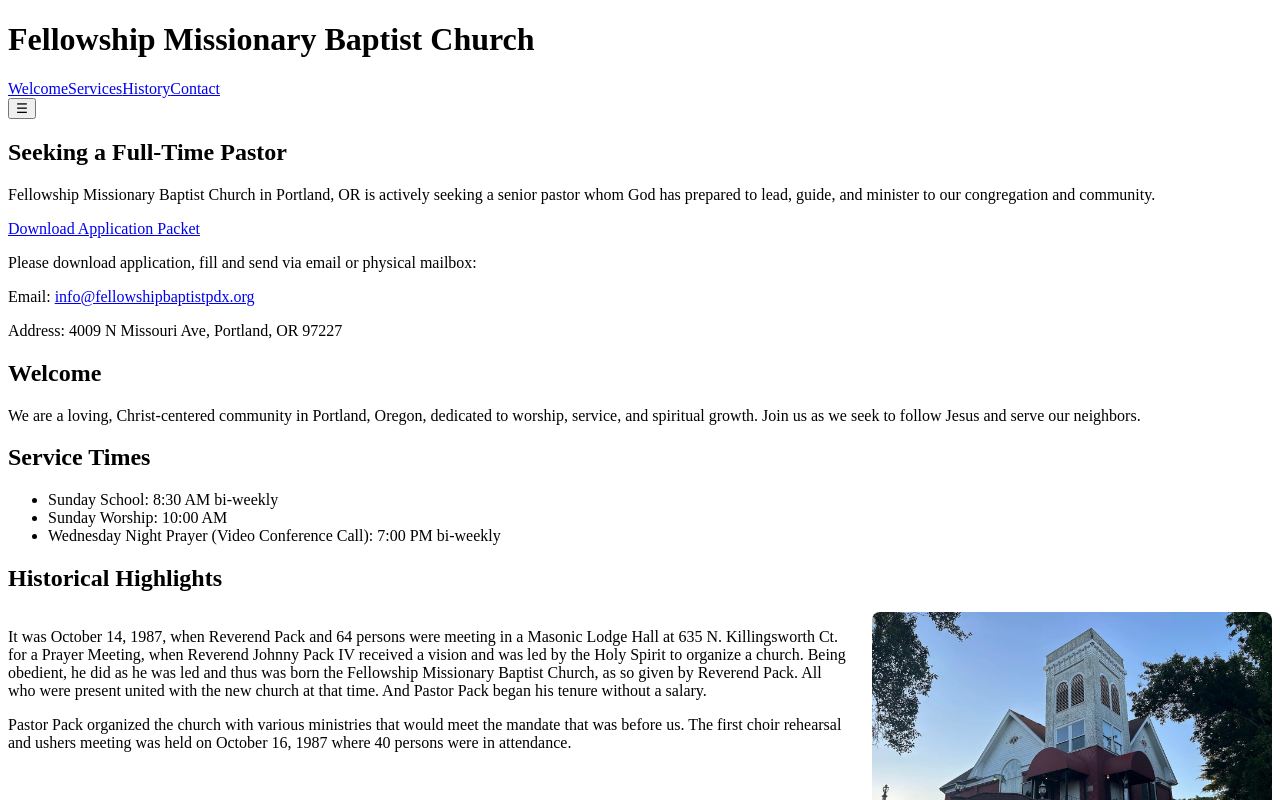
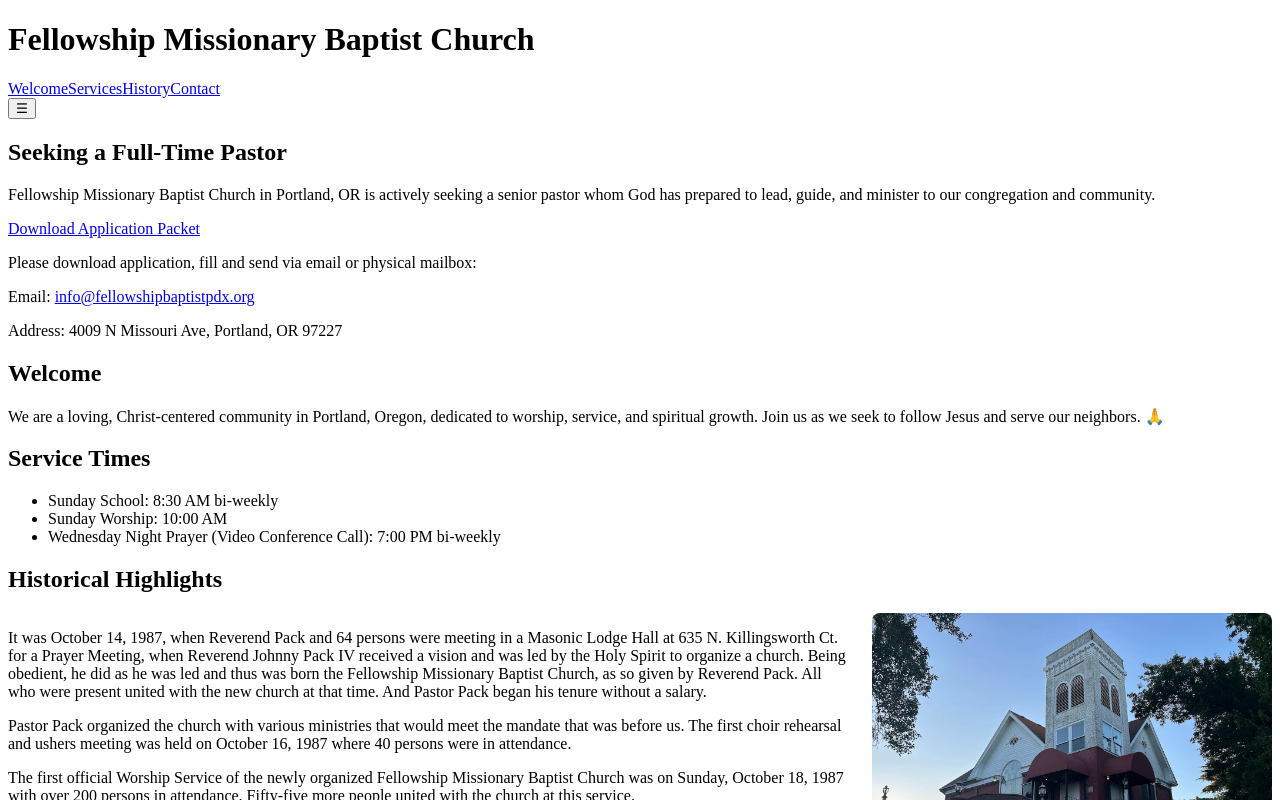
Before and after one commit to fellowshipbaptistpdx/fellowshipbaptistpdx.github.io, a React (Vite) app: page / in a window 1280 px wide. Shown: the top 800 px of the page. Built offline with nearby package versions, Linux system fonts and the light colour scheme; the HTML template or start-up script is replaced by a standard one.

Commit message:
Update: Add emoji to welcome text and reorganize history paragraph

```diff
--- a/src/App.jsx
+++ b/src/App.jsx
@@ -5,6 +5,7 @@ import Footer from './components/Footer'
 import UnderHero from './components/UnderHero'
 
 export default function App(){
+  // Force rebuild with new hash
   return (
     <div>
       <Header />
@@ -21,7 +22,7 @@ export default function App(){
         </section>
         <section id="welcome" className="card">
           <h2>Welcome</h2>
-          <p>We are a loving, Christ-centered community in Portland, Oregon, dedicated to worship, service, and spiritual growth. Join us as we seek to follow Jesus and serve our neighbors.</p>
+          <p>We are a loving, Christ-centered community in Portland, Oregon, dedicated to worship, service, and spiritual growth. Join us as we seek to follow Jesus and serve our neighbors. 🙏</p>
         </section>
 
         <section id="services" className="card">
@@ -40,11 +41,11 @@ export default function App(){
               <p>It was October 14, 1987, when Reverend Pack and 64 persons were meeting in a Masonic Lodge Hall at 635 N. Killingsworth Ct. for a Prayer Meeting, when Reverend Johnny Pack IV received a vision and was led by the Holy Spirit to organize a church. Being obedient, he did as he was led and thus was born the Fellowship Missionary Baptist Church, as so given by Reverend Pack. All who were present united with the new church at that time. And Pastor Pack began his tenure without a salary.</p>
 
               <p>Pastor Pack organized the church with various ministries that would meet the mandate that was before us. The first choir rehearsal and ushers meeting was held on October 16, 1987 where 40 persons were in attendance.</p>
+
+              <p>The first official Worship Service of the newly organized Fellowship Missionary Baptist Church was on Sunday, October 18, 1987 with over 200 persons in attendance. Fifty-five more people united with the church at this service.</p>
             </div>
             <img src="/web_graphics/fmbc outdoor.jpg" alt="Fellowship Missionary Baptist Church" style={{flex: '0 1 400px', maxWidth: '100%', width: '400px', height: 'auto', borderRadius: '8px', objectFit: 'cover'}} />
           </div>
-
-          <p>The first official Worship Service of the newly organized Fellowship Missionary Baptist Church was on Sunday, October 18, 1987 with over 200 persons in attendance. Fifty-five more people united with the church at this service.</p>
 
           <p>On November 1, 1987 our First Evening Worship Service was held. First Baptism service was held at the Morning Star Baptist Church with Communion service following. Baptist Training Union ministry also began at that time. The Mother's Ministry sponsored a Harvest Tea and we had our First Thanksgiving Service and our first Fellowship Dinner that same month.</p>
 
```
